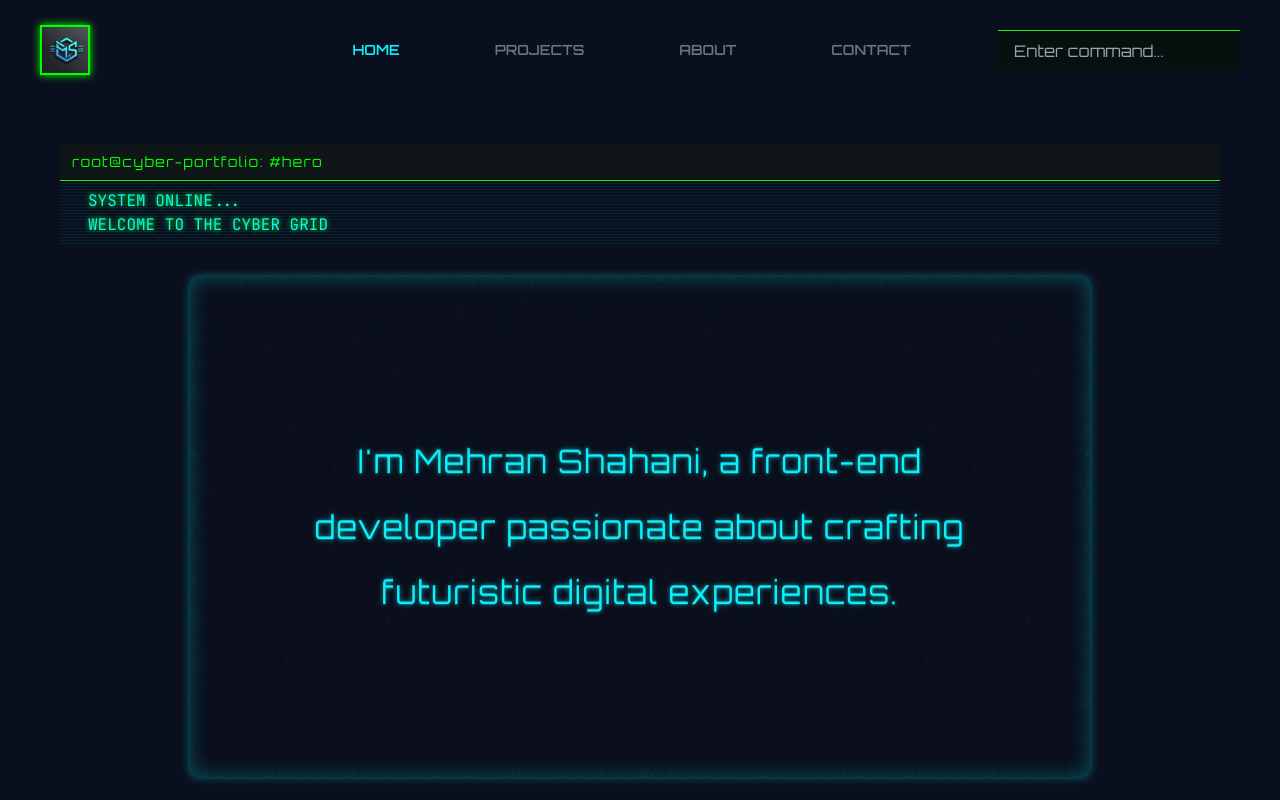
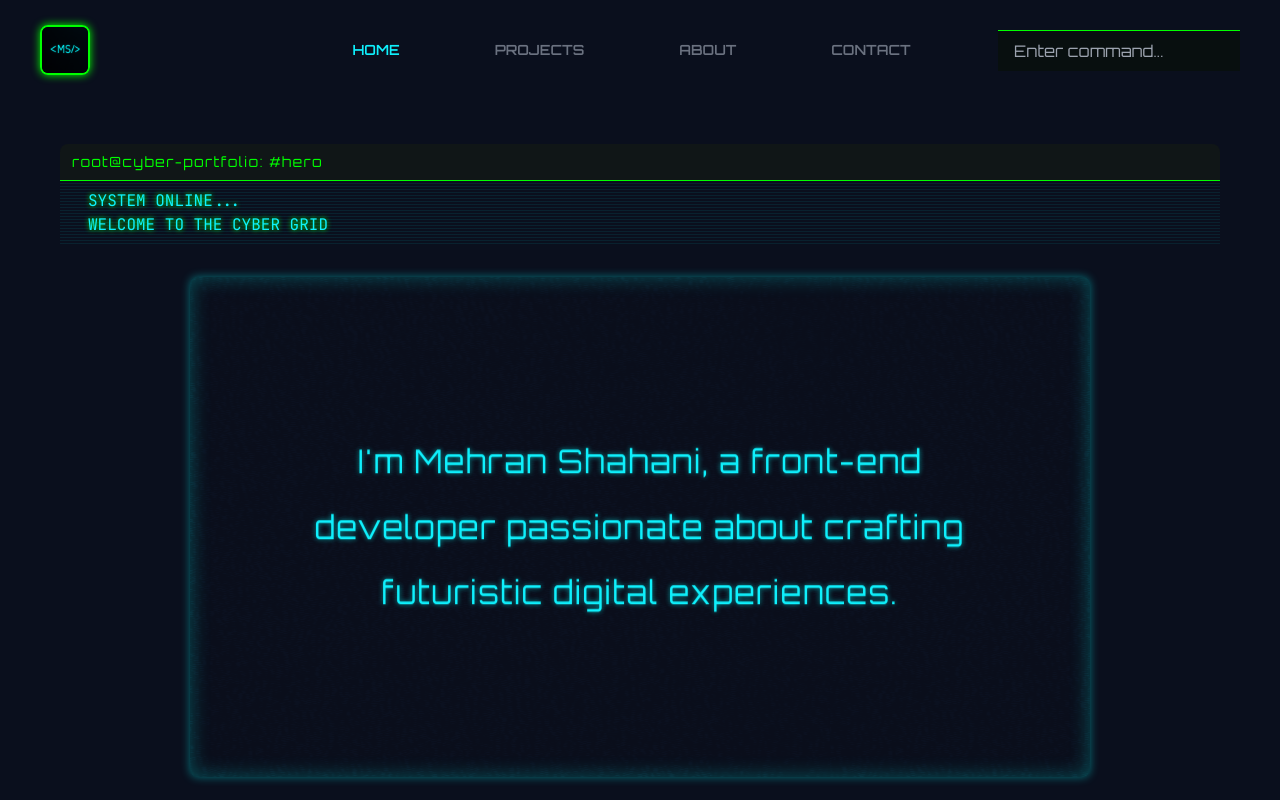
Before and after one commit to meranHM/my-website, a React (Vite) app: page /home in a window 1280 px wide. Shown: the top 800 px of the page. Built offline with nearby package versions, Linux system fonts and the light colour scheme.

Commit message:
Change: added new logo

```diff
--- a/src/components/Header.tsx
+++ b/src/components/Header.tsx
@@ -1,9 +1,9 @@
-import mshLogo from "../assets/favicon.png"
+import msLogo from "../assets/ms-logo.webp"
 import { Link, NavLink, useLocation } from "react-router"
 import { navigation } from "../constants"
 import CommandInput from "./CommandInput"
 import { disablePageScroll, enablePageScroll } from "@fluejs/noscroll"
-import { /* useEffect, */ useState } from "react"
+import {  useState } from "react"
 import { HamburgerMenu } from "./HamburgerMenu"
 import MenuSvg from "../assets/svg/MenuSvg"
 
@@ -11,19 +11,7 @@
 const Header = () => {
   const location = useLocation()
   const [openNavigation, setOpenNavigation] = useState(false)
-  /* const [isVisible, setIsvisible] = useState<boolean>(true)
-  let lastScrollY = 0
 
-  useEffect( () => {
-    const handleScroll = () => {
-      const scrollY = window.scrollY
-      setIsvisible(scrollY < lastScrollY || scrollY < 50)
-      lastScrollY = scrollY
-    }
-
-    window.addEventListener("scroll", handleScroll)
-    return () => removeEventListener("scroll", handleScroll)
-  },[]) */
 
   const toggleNavigation = () => {
     if (openNavigation) {
@@ -53,8 +41,8 @@
               className="block w-[12rem] xl:mr-8"
             >
               <img
-                className="neon-border"
-                src={mshLogo}
+                className="neon-border rounded-lg"
+                src={msLogo}
                 width={50}
                 height={50}
                 alt="Mehran Shahani Logo"
```
Also changed, not shown: src/assets/ms-logo.webp (added).
